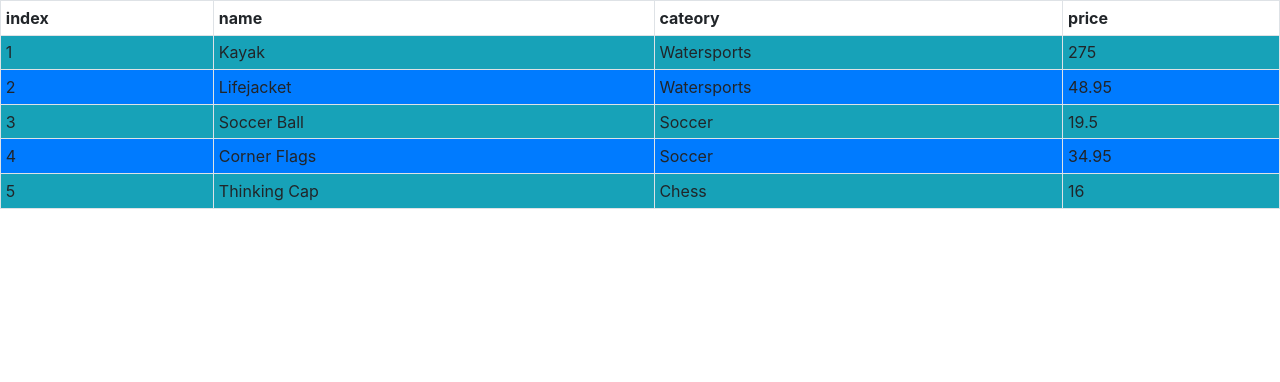
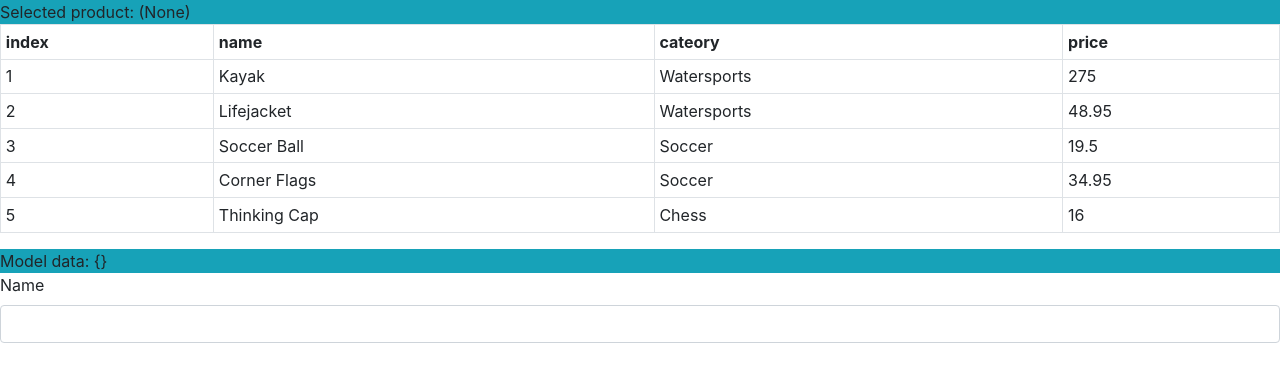
Before and after one commit to xthecapx/pro-angular, an Angular app in the folder events-and-forms/: page / in a window 1280 px wide. Shown: the top 382 px of the page. Built offline with nearby package versions, Linux system fonts and the light colour scheme.

Commit message:
Added basic form validation

```diff
--- a/events-and-forms/src/app/app.component.css
+++ b/events-and-forms/src/app/app.component.css
@@ -0,0 +1,2 @@
+input.ng-dirty.ng-invalid { border: 2px solid #ff0000 }
+input.ng-dirty.ng-valid { border: 2px solid #6bc502 }
--- a/events-and-forms/src/app/app.component.html
+++ b/events-and-forms/src/app/app.component.html
@@ -1,3 +1,9 @@
+<div class="bg-info p-a-1">
+  Selected product: {{ selectedProduct || '(None)' }}
+</div>
+<!-- <div class="bg-info p-a-1">
+  Selected product: {{ product.value || '(None)' }}
+</div> -->
 <table class="table table-sm table-bordered m-a-2">
   <tr>
     <th>index</th>
@@ -5,12 +11,99 @@
     <th>cateory</th>
     <th>price</th>
   </tr>
-  <tr *ngFor="let item of getProducts(); let i = index; let odd = odd; let first = first; let last = last; trackBy:getKey"
-      [class.bg-primary]="odd"
-      [class.bg-info]="!odd">
-    <td>{{ i + 1 }}</td>
+  <tr *ngFor="let item of getProducts(); let i = index; trackBy:getKey"
+      [class.bg-info]="getSelected(item)">
+   <!-- <tr *ngFor="let item of getProducts(); let i = index; trackBy:getKey"
+      [class.bg-info]="product.value == item.name"> -->
+    <td (mouseover)="selectedProduct = item.name">{{ i + 1 }}</td>
+    <!-- <td (mouseover)="product.value = item.name">{{ i + 1 }}</td> -->
     <td>{{ item.name }}</td>
     <td>{{ item.category }}</td>
     <td>{{ item.price }}</td>
   </tr>
 </table>
+<!-- <div class="form-group">
+  <label for="">Product Name</label>
+  <input class="form-control" (input)="selectedProduct = $event.target.value" />
+  <input #product class="form-control" (input)="false" />
+</div> -->
+
+<!-- <div class="form-group">
+  <label for="">Produt Name</label>
+  <input
+    class="form-control"
+    (input)="selectedProduct = $event.target.value"
+    [value]="selectedProduct || ''" />
+</div>
+
+<div class="form-group">
+  <label for="">Produt Name</label>
+  <input
+    class="form-control"
+    (input)="selectedProduct = $event.target.value"
+    [value]="selectedProduct || ''" />
+</div> -->
+
+<!-- <div class="form-group">
+  <label for="">Produt Name</label>
+  <input
+    class="form-control"
+    [(ngModel)]="selectedProduct" />
+</div>
+
+<div class="form-group">
+  <label for="">Produt Name</label>
+  <input
+    class="form-control"
+    [(ngModel)]="selectedProduct" />
+</div> -->
+
+<div class="bg-info p-a-1 m-b-1">
+  Model data: {{ jsonProduct }}
+</div>
+
+<!-- <div class="form-group">
+  <label for="">Name</label>
+  <input
+    class="form-control"
+    [(ngModel)]="newProduct.name" />
+</div>
+<div class="form-group">
+  <label for="">Category</label>
+  <input
+    class="form-control"
+    [(ngModel)]="newProduct.category" />
+</div>
+<div class="form-group">
+  <label for="">Price</label>
+  <input
+    class="form-control"
+    [(ngModel)]="newProduct.price" />
+</div>
+<button class="btn btn-primary" (click)="addProduct(newProduct)" >Create</button> -->
+
+<form novalidate (ngSubmit)="addProduct(newProduct)">
+  <div class="form-group">
+    <label for="">Name</label>
+    <input
+      name="name"
+      class="form-control"
+      #name="ngModel"
+      [(ngModel)]="newProduct.name"
+      required="true"
+      minlength="5"
+      pattern="^[A-Za-z ]+$" />
+    <ul class="text-danger list-unstyled"
+        *ngIf="name.touched && name.invalid">
+      <li *ngIf="name.errors['required']">
+        You must enter a product name
+      </li>
+      <li *ngIf="name.errors['pattern']">
+        Products names can only contain letters and spaces
+      </li>
+      <li *ngIf="name.errors['minlength']">
+        Product names must be at least {{ name.errors['minlength']?.requiredLength }} characters
+      </li>
+    </ul>
+  </div>
+</form>
--- a/events-and-forms/src/app/app.component.ts
+++ b/events-and-forms/src/app/app.component.ts
@@ -10,10 +10,12 @@ import { SimpleDataSource } from "./datasource.model";
 })
 export class AppComponent {
   model: Model = new Model();
-  targetName: string = "Kayak";
-  counter: number = 1;
+  targetName = "Kayak";
+  counter = 1;
   private dataSource: SimpleDataSource;
   private products: Product[];
+  selectedProduct: string;
+  newProduct: Product = new Product();
 
   constructor(ref: ApplicationRef) {
     (<any>window).appRef = ref;
@@ -51,4 +53,16 @@ export class AppComponent {
   getProductPrice(index: number): number {
     return Math.floor(this.getProduct(index).price);
   }
+
+  getSelected(product: Product): boolean {
+    return product.name === this.selectedProduct;
+  }
+
+  get jsonProduct() {
+    return JSON.stringify(this.newProduct);
+  }
+
+  addProduct(p: Product) {
+    console.log("New Product: " + this.jsonProduct);
+  }
 }
```
